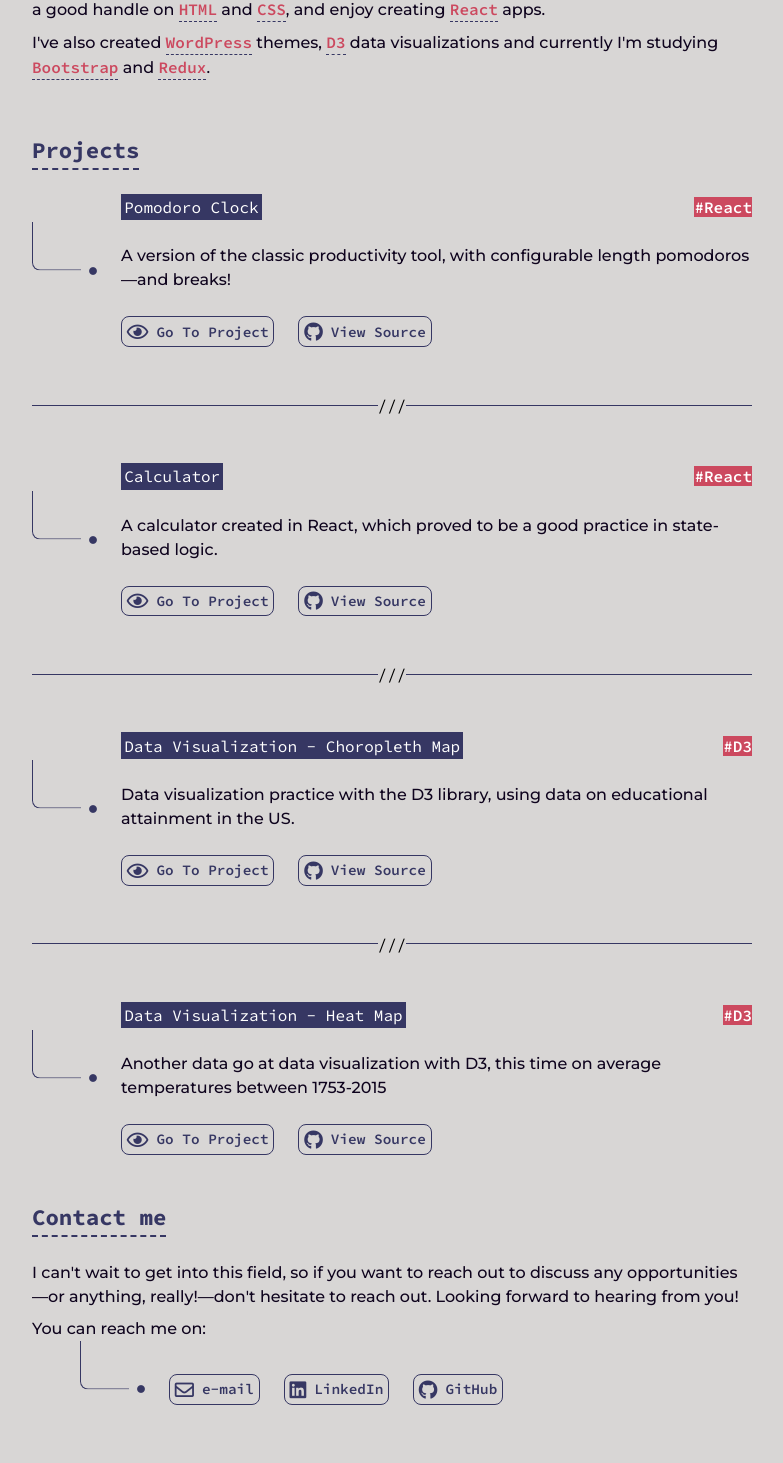
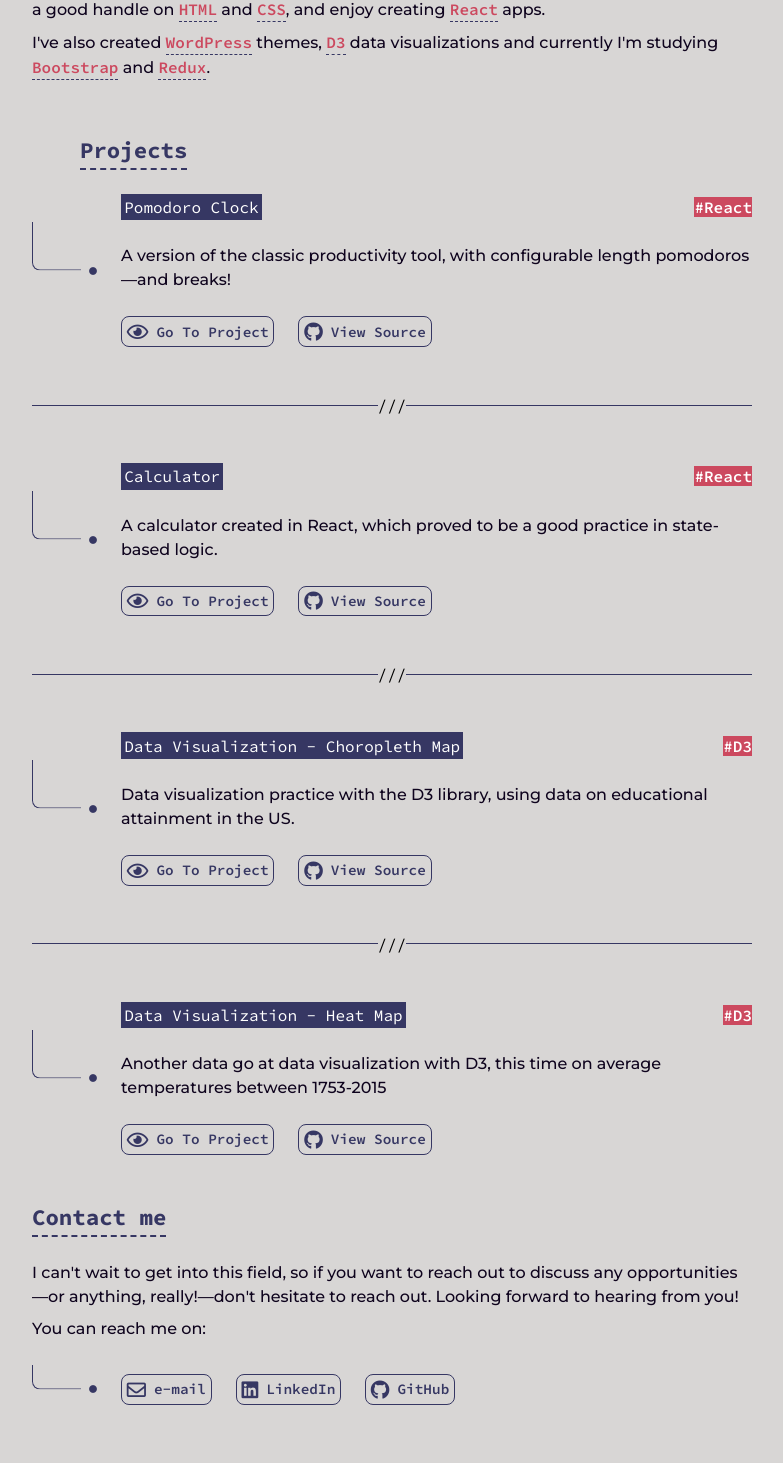
Before and after one commit to qvistsson/qvistsson.github.io, a React (Create React App) app: page / in a window 1280 px wide. Shown: the part 318-1781 px from the top of the page, without its empty margins (72-855 px from the left). Built offline with nearby package versions, Linux system fonts and the light colour scheme.

Commit message:
margin adjustments

```diff
--- a/src/App.js
+++ b/src/App.js
@@ -27,7 +27,7 @@
         />
         <div className="flex-column screen-medium-m-left-large">
           <Modules.TextContainer content={Text.Introduction()} />
-          <Modules.SubHeader text="Projects" margin="m-top-large m-bottom" />
+          <Modules.SubHeader text="Projects" margin="m-top-large m-left-large m-bottom" />
           <Modules.Project {...Projects.pomodoro} />
           <Modules.ProjectDivider divString="///" />
           <Modules.Project {...Projects.calculator} />
--- a/src/Modules.js
+++ b/src/Modules.js
@@ -105,7 +105,7 @@
 
 function ContactSocials(props) {
   return (
-    <div className="screen-small-m-left-large max-width flex-column align-start">
+    <div className="max-width flex-column align-start overflow-hidden">
       <div className="flex-row align-center maxed">
         <div className="project-angle-deco hide screen-small-display"></div>
         <i className="fas fa-circle m-left-small project-circle hide screen-small-display"></i>
--- a/src/css/utilities.css
+++ b/src/css/utilities.css
@@ -13,6 +13,10 @@
 }
 
 /* Utilities unrelated to screen size */
+
+.overflow-hidden {
+  overflow: hidden;
+}
 
 .grow {
   flex: 1;
```
